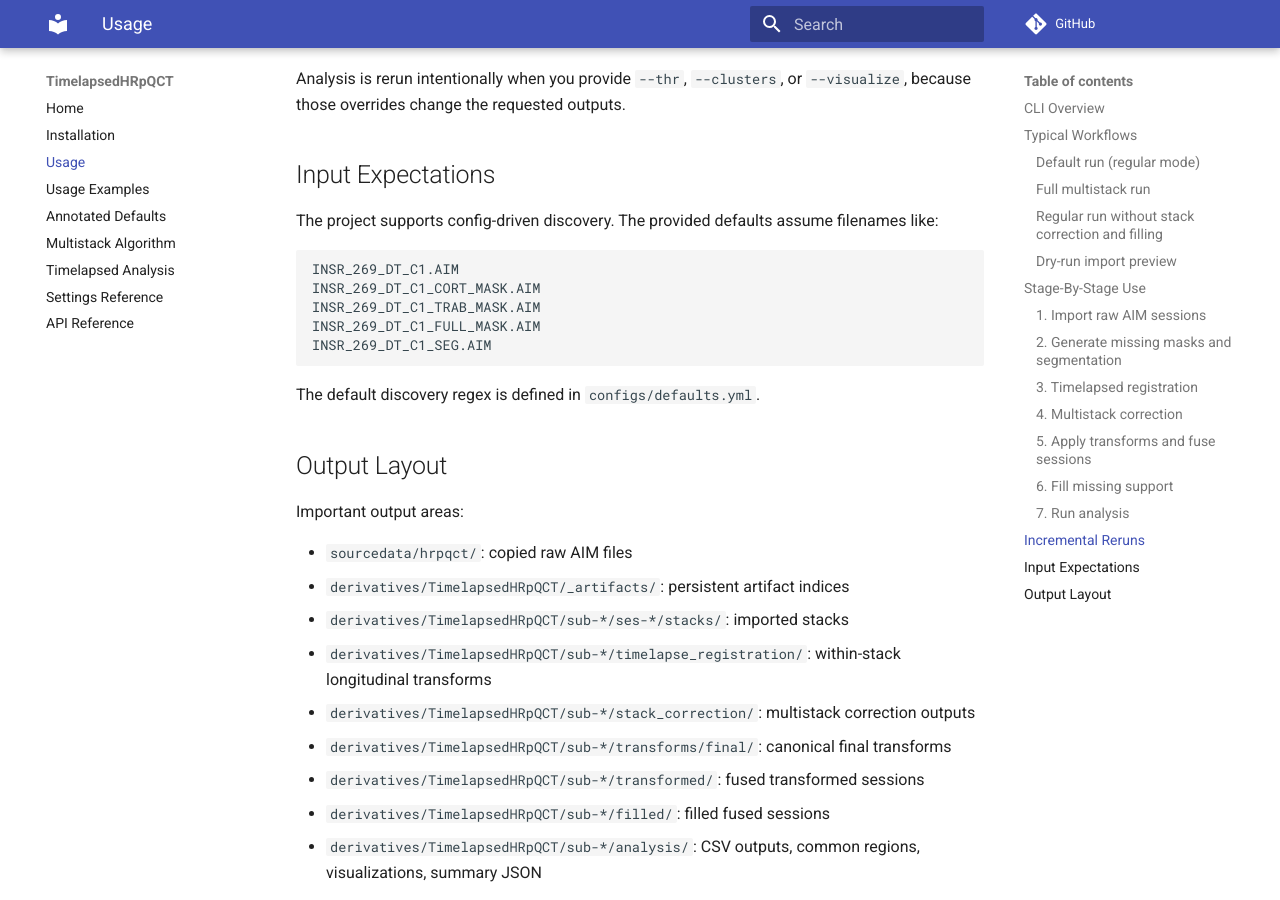
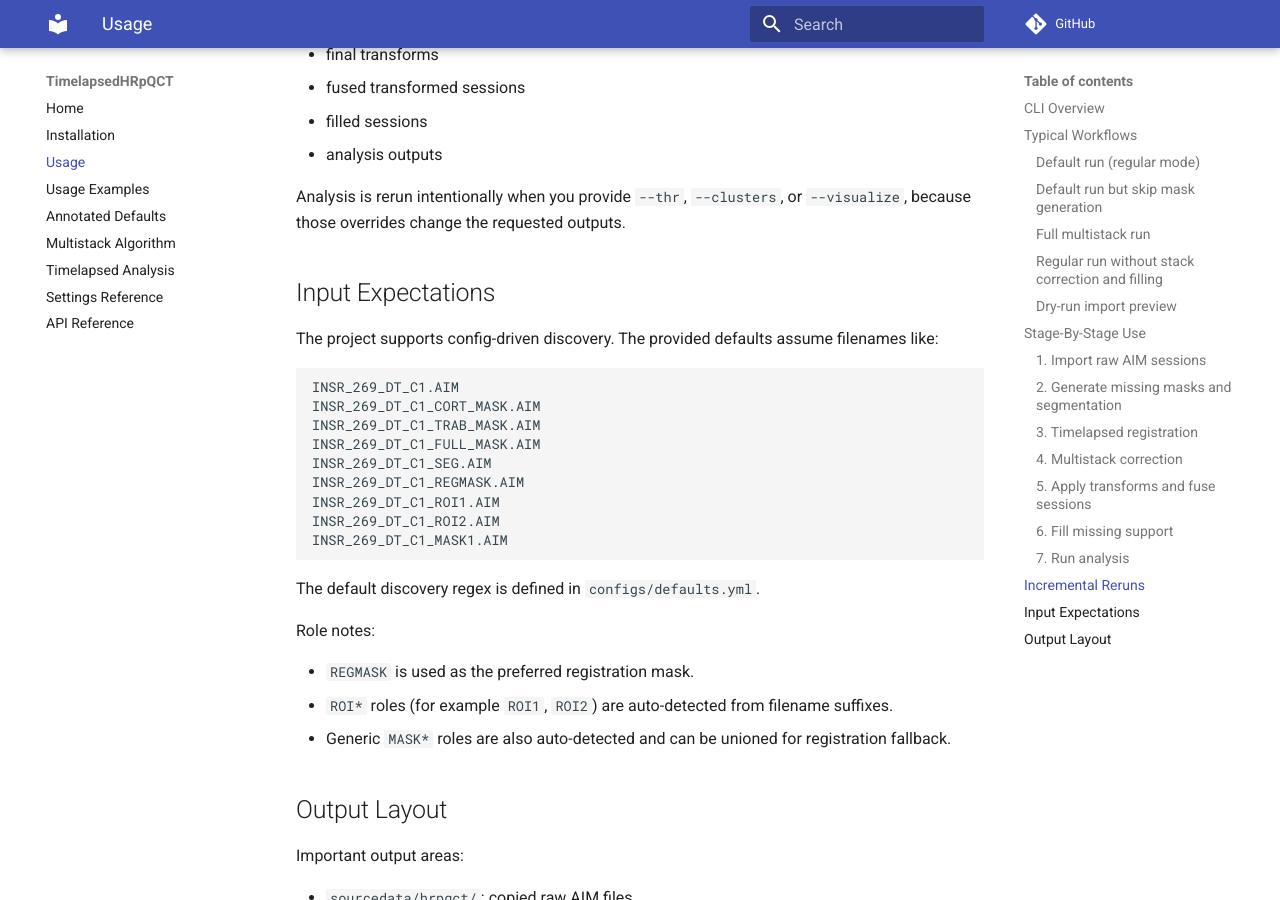
Before and after one commit to wallematthias/TimelapsedHRpQCT, an MkDocs documentation site: the page built from docs/usage.md, in a window 1280 px wide and 900 px high, scrolled down 3587 px. Built offline with MkDocs 1.6.1 and Material for MkDocs 9.7.7, drawn with Linux system fonts in a browser that asks for light colours; comment, search, counter and statistics services are not loaded; some of the changed text lies outside the part shown.

Commit message:
Document REGMASK/ROI role behavior and skip-mask-generation option

````diff
--- a/docs/usage.md
+++ b/docs/usage.md
@@ -23,6 +23,12 @@
 
 ```bash
 timelapse run /path/to/raw_data
+```
+
+### Default run but skip mask generation
+
+```bash
+timelapse run /path/to/raw_data --skip-mask-generation
 ```
 
 ### Full multistack run
@@ -165,9 +171,19 @@
 INSR_269_DT_C1_TRAB_MASK.AIM
 INSR_269_DT_C1_FULL_MASK.AIM
 INSR_269_DT_C1_SEG.AIM
+INSR_269_DT_C1_REGMASK.AIM
+INSR_269_DT_C1_ROI1.AIM
+INSR_269_DT_C1_ROI2.AIM
+INSR_269_DT_C1_MASK1.AIM
 ```
 
 The default discovery regex is defined in `configs/defaults.yml`.
+
+Role notes:
+
+- `REGMASK` is used as the preferred registration mask.
+- `ROI*` roles (for example `ROI1`, `ROI2`) are auto-detected from filename suffixes.
+- Generic `MASK*` roles are also auto-detected and can be unioned for registration fallback.
 
 ## Output Layout
 
````
Also changed, not shown: README.md (+30 -0 lines), docs/analysis.md (+9 -2 lines), docs/defaults_annotated.md (+9 -0 lines), docs/settings.md (+20 -0 lines).
